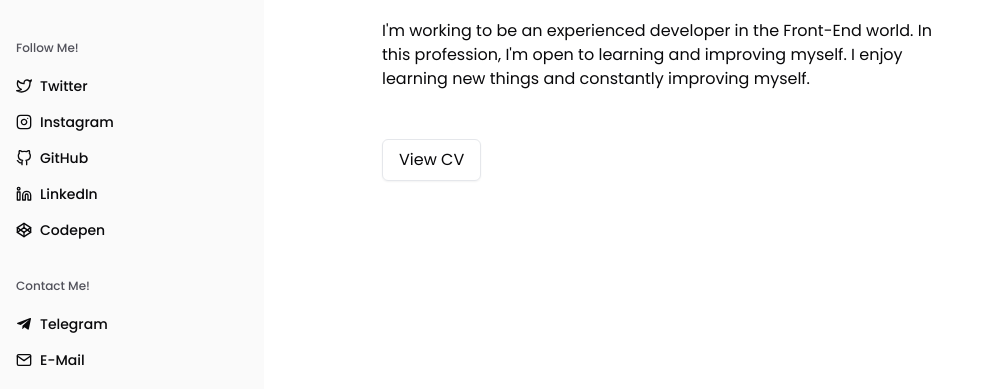
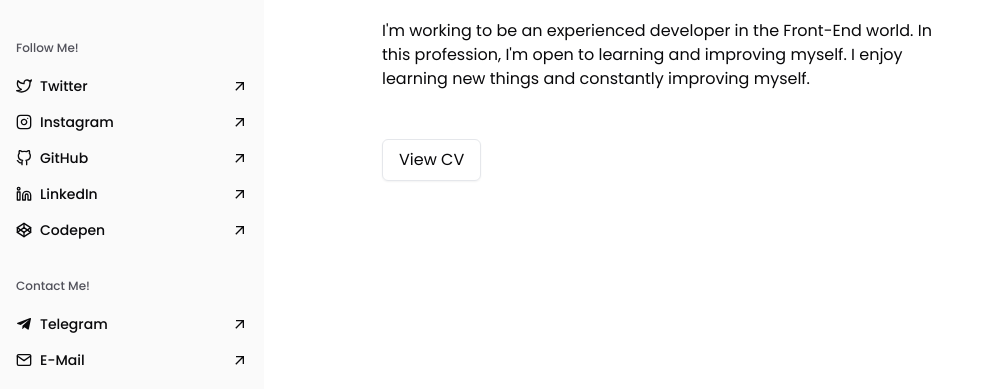
Before and after one commit to Wiazeph/NextJS-emreerden-dev, a Next.js app: page / in a window 1280 px wide. Shown: the part 408-797 px from the top of the page, without its empty margins (0-986 px from the left). Built offline with nearby package versions, Linux system fonts and the light colour scheme.

Commit message:
add icons to side-bar

```diff
--- a/src/components/side-bar/side-bar-list.tsx
+++ b/src/components/side-bar/side-bar-list.tsx
@@ -1,4 +1,5 @@
 import React from 'react'
+import { MdArrowOutward } from "react-icons/md";
 
 type Props = {
   name: string
@@ -22,13 +23,15 @@ const SideBarListComponent = (props: Props) => {
             target="_blank"
             rel="noopener noreferrer"
             key={index}
-            className="Side-Bar-Card group"
+            className="Side-Bar-Card group flex items-center justify-between"
           >
             <div className="Side-Bar-Card-Hover group-hover:ml-2">
               {item.icon}
 
               <div className="text-sm">{item.name}</div>
             </div>
+
+            <MdArrowOutward />
           </a>
         ))}
       </div>
```
